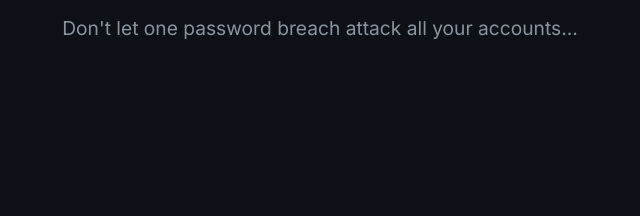
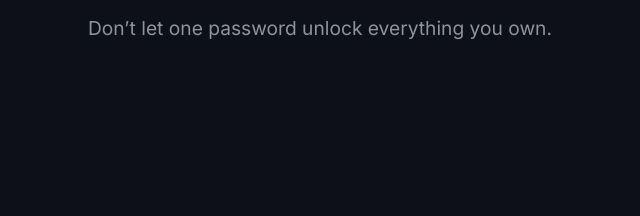
Before and after one commit to SarahModi/Replace-the-reused, a plain HTML site: page index.html in a window 1280 px wide. Shown: the part 373-589 px from the top of the page, 320-960 px from the left. Drawn offline with Linux system fonts and the light colour scheme.

Commit message:
Update index.html

```diff
--- a/index.html
+++ b/index.html
@@ -97,7 +97,7 @@
     Passwords
   </h1>
   <h3 style="font-size:1.2rem; color:#8b949e; font-weight:400;">
-    Don't let one password breach attack all your accounts...
+    Don’t let one password unlock everything you own.
   </h3>
 </div>
 
```
